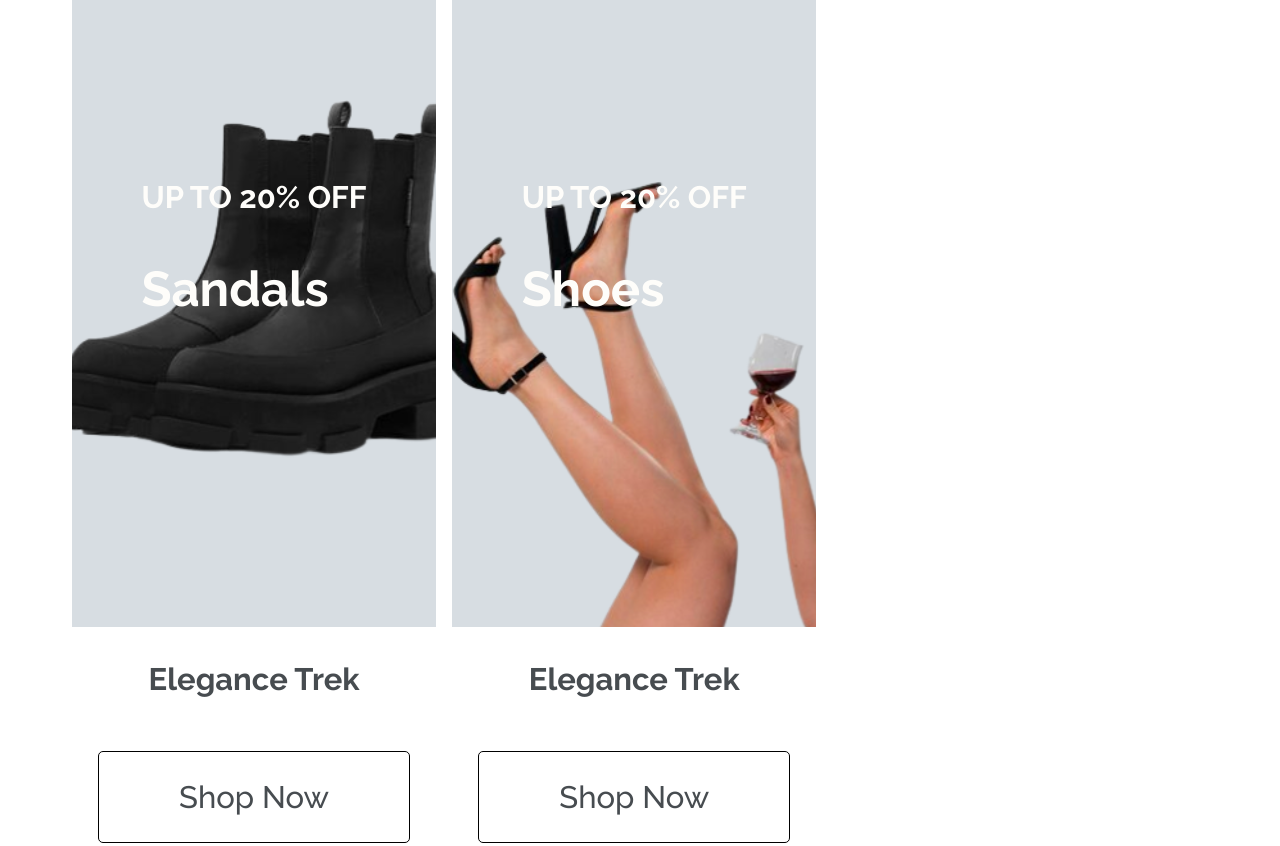
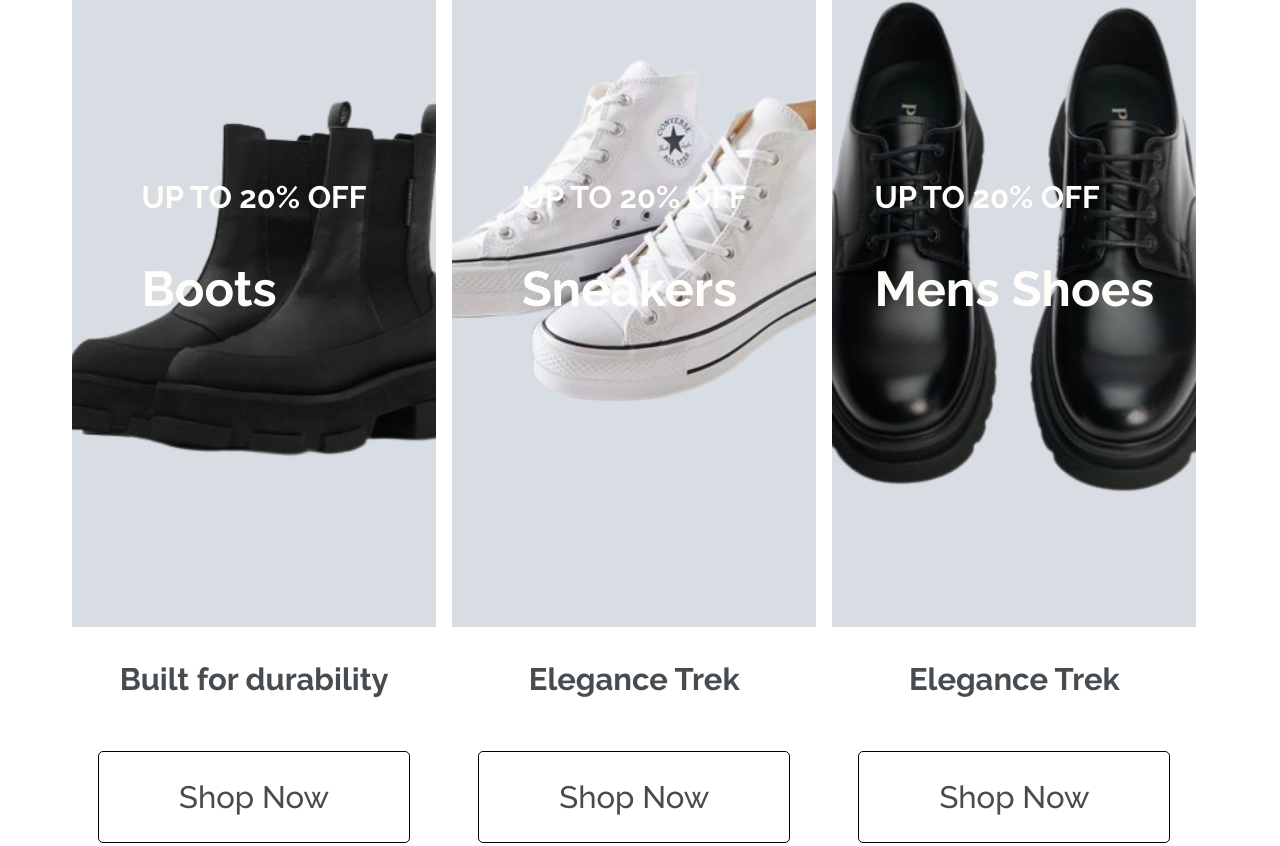
Before and after one commit to KBandipo/Alstride-E-commerce-Website, a React (Vite) app: page / in a window 1280 px wide. Shown: the part 2474-3320 px from the top of the page. Built offline with nearby package versions, Linux system fonts and the light colour scheme.

Commit message:
Add more footwear

```diff
--- a/src/Page/homePageFolder/LatestDrop.jsx
+++ b/src/Page/homePageFolder/LatestDrop.jsx
@@ -26,18 +26,43 @@ function LatestDrop() {
     },
     {
       id: 4,
-      name: "Sandals",
-      image: "public/homePageImages/latest-drop-boots.svg",
+      name: "Boots",
+      image: "/homePageImages/latest-drop-boots.svg",
+      discount: "UP TO 20% OFF",
+      description: "Built for durability",
+    },
+
+    {
+      id: 5,
+      name: "Sneakers",
+      image: "/homePageImages/discount-image-3.svg",
       discount: "UP TO 20% OFF",
       description: "Elegance Trek",
     },
+
     {
-      id: 5,
-      name: "Shoes",
-      image: "public/homePageImages/latest-drop-sandals.svg",
+      id: 6,
+      name: "Mens Shoes",
+      image: "/homePageImages/discount-image-2.svg",
       discount: "UP TO 20% OFF",
       description: "Elegance Trek",
     },
+
+    // {
+    //   id: 7,
+    //   name: "Flat forms",
+    //   image: "/homePageImages/discount-image-1.svg",
+    //   discount: "UP TO 20% OFF",
+    //   description: "Elegance Trek",
+    // },
+
+    // {
+    //   id: 8,
+    //   name: "Sandals",
+    //   image: "/homePageImages/latest-drop-sandals.svg",
+    //   discount: "UP TO 20% OFF",
+    //   description: "Elegance Trek",
+    // },
   ];
 
   const itemsPerPage = 3;
```
